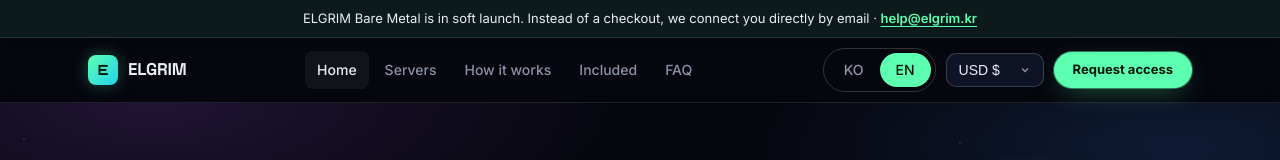
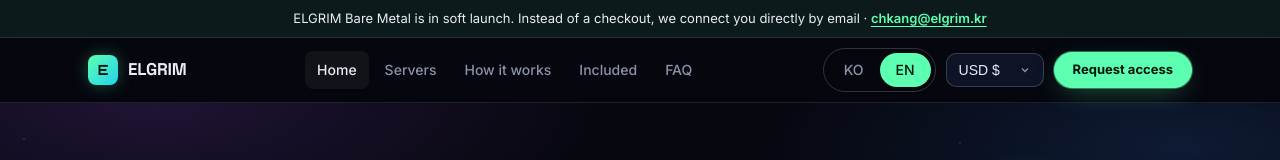
Before and after one commit to Elgrim-2025/server-rental, a plain HTML site: page index.html in a window 1280 px wide. Shown: the top 160 px of the page. Drawn offline with Linux system fonts and the light colour scheme; no server answers; a web font is replaced by a local one.

Commit message:
Change contact email to chkang@elgrim.kr

```diff
--- a/assets/app.js
+++ b/assets/app.js
@@ -2,7 +2,7 @@
    ELGRIM Bare Metal - 프론트엔드 로직 (백엔드 없음, GitHub Pages)
    - KO / EN, KRW / USD 토글 (localStorage + ?lang= ?cur= 쿼리)
    - 가격/상태는 Google Sheet(Apps Script GET ?action=servers) 에서 실시간 로드
-   - 전송: (1) FormSubmit → help@elgrim.kr 메일  (2) Apps Script → logs 시트
+   - 전송: (1) FormSubmit → chkang@elgrim.kr 메일  (2) Apps Script → logs 시트
    - 실패 시 mailto: 폴백 + localStorage 임시 보관
    ============================================================ */
 (function () {
--- a/assets/i18n.js
+++ b/assets/i18n.js
@@ -45,7 +45,7 @@ window.I18N = {
       ["개인정보는 어떻게 처리되나요?", "입력하신 이메일·이름·용도는 서버 연결 목적으로만 사용하고, 요청 처리 후 요청 시 즉시 삭제합니다. 제3자에게 제공하지 않습니다."],
     ],
     "cta.h2": "준비되면, 이메일 한 통.", "cta.p": "궁금한 게 있어도 좋습니다. 사양 문의, 견적, 커스텀 구성 모두 같은 주소로.",
-    "cta.request": "사용 요청하기", "cta.mail": "help@elgrim.kr 로 메일 보내기",
+    "cta.request": "사용 요청하기", "cta.mail": "chkang@elgrim.kr 로 메일 보내기",
     "footer.tag": "베어메탈 GPU 서버 임대", "footer.privacy": "개인정보 처리 안내",
     "modal.request.label": "// 사용 요청", "modal.request.title": "서버 사용 요청",
     "modal.reserve.label": "// 예약하기", "modal.reserve.title": "입고 예정 서버 예약",
@@ -112,7 +112,7 @@ window.I18N = {
       ["How is my personal data handled?", "Your email, name and purpose are used only to connect you to the server, and are deleted on request once the job is done. Never shared with third parties."],
     ],
     "cta.h2": "Ready when you are.", "cta.p": "Questions are welcome too. Specs, quotes and custom builds all go to the same address.",
-    "cta.request": "Request access", "cta.mail": "Email help@elgrim.kr",
+    "cta.request": "Request access", "cta.mail": "Email chkang@elgrim.kr",
     "footer.tag": "Bare-metal GPU server rental", "footer.privacy": "Privacy notice",
     "modal.request.label": "// request access", "modal.request.title": "Request server access",
     "modal.reserve.label": "// reserve", "modal.reserve.title": "Reserve an upcoming server",
--- a/assets/servers.js
+++ b/assets/servers.js
@@ -5,10 +5,10 @@
    ============================================================ */
 
 window.ELGRIM_CONFIG = {
-  contactEmail: "help@elgrim.kr",
+  contactEmail: "chkang@elgrim.kr",
 
   // (1) 이메일 발송: FormSubmit (무료, 백엔드 불필요, 첫 제출 시 활성화 메일 1회 승인)
-  mailEndpoint: "https://formsubmit.co/ajax/help@elgrim.kr",
+  mailEndpoint: "https://formsubmit.co/ajax/chkang@elgrim.kr",
 
   // (2) Google Apps Script 웹앱 URL. 가격 읽기(GET ?action=servers) + 로그 적재(POST) 모두 이 주소.
   logEndpoint: "https://script.google.com/macros/s/AKfycbwVd1C7xAuDyleSRXUtSRBUyxbDHAeyKx-M0ygCc_kIOVXLC50HP4hzUPdexzZj9riW1A/exec",
--- a/index.html
+++ b/index.html
@@ -20,7 +20,7 @@
 
   <div class="statusbar">
     <span data-i18n-html="status.bar">ELGRIM 베어메탈은 현재 소프트 런칭 중입니다. 결제 시스템 대신 이메일로 직접 연결해 드립니다 ·</span>
-    <a href="mailto:help@elgrim.kr" data-mail>help@elgrim.kr</a>
+    <a href="mailto:chkang@elgrim.kr" data-mail>chkang@elgrim.kr</a>
   </div>
 
   <header class="site">
@@ -178,7 +178,7 @@
         <p data-i18n="cta.p"></p>
         <div class="hero-cta">
           <button class="btn btn-accent" data-open="request" data-server="elgrim-gfx-a4000" data-i18n="cta.request">사용 요청하기</button>
-          <a class="btn" href="mailto:help@elgrim.kr" data-mail><span data-i18n="cta.mail">help@elgrim.kr 로 메일 보내기</span></a>
+          <a class="btn" href="mailto:chkang@elgrim.kr" data-mail><span data-i18n="cta.mail">chkang@elgrim.kr 로 메일 보내기</span></a>
         </div>
       </div>
     </section>
@@ -187,7 +187,7 @@
   <footer class="site">
     <div class="wrap">
       <div>© <span id="year"></span> ELGRIM · <span data-i18n="footer.tag">베어메탈 GPU 서버 임대</span></div>
-      <div><a href="mailto:help@elgrim.kr" data-mail>help@elgrim.kr</a> · <a href="#faq" data-i18n="footer.privacy">개인정보 처리 안내</a></div>
+      <div><a href="mailto:chkang@elgrim.kr" data-mail>chkang@elgrim.kr</a> · <a href="#faq" data-i18n="footer.privacy">개인정보 처리 안내</a></div>
     </div>
   </footer>
 
```
Also changed, not shown: 2 other files.
